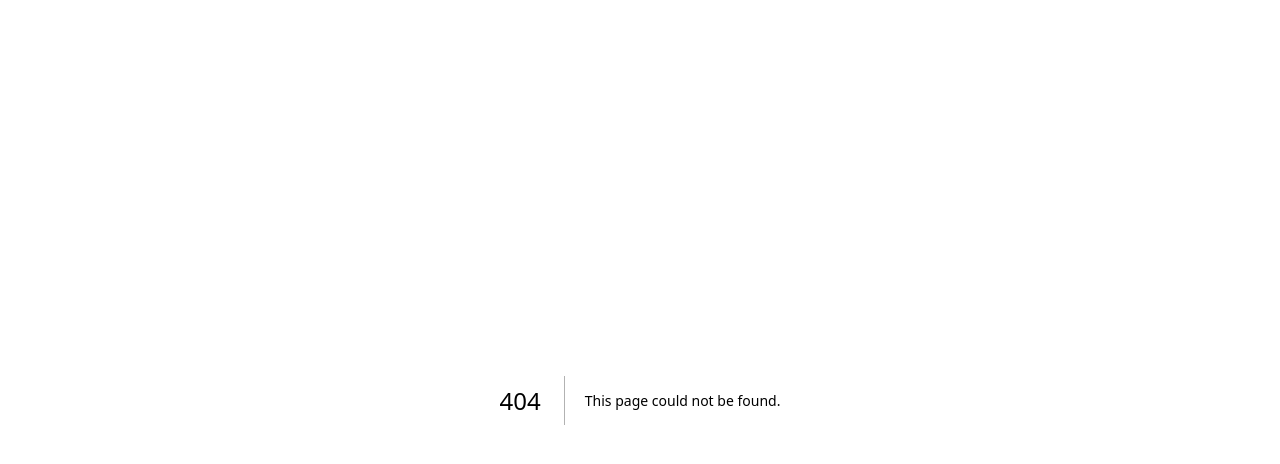
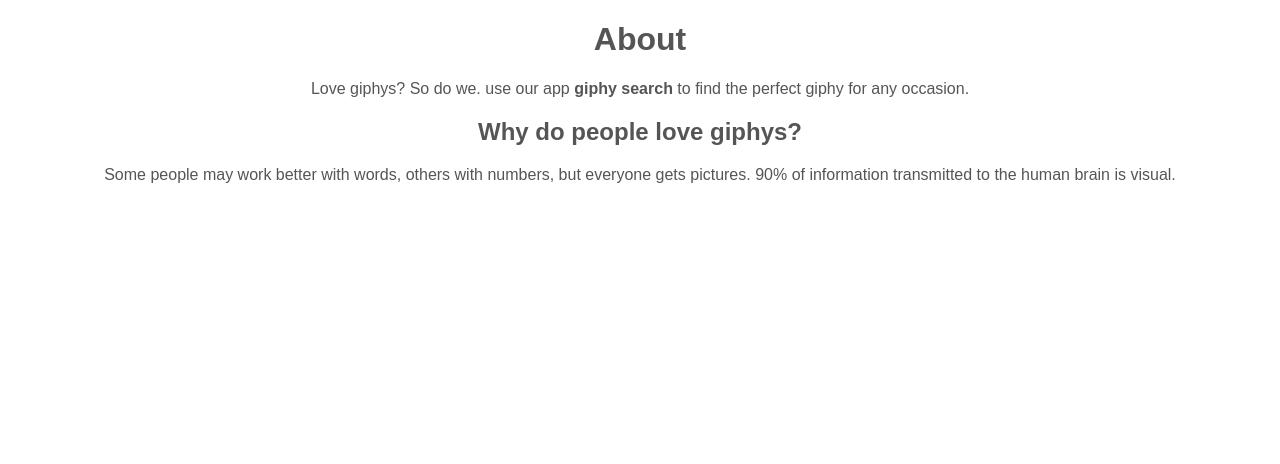
Before and after one commit to artikov/giphy-search, a Next.js app: page /about in a window 1280 px wide. Before the commit this address had no page. Shown: the top 464 px of the page. Built offline with nearby package versions, Linux system fonts and the light colour scheme.

Commit message:
Create about page

```diff
--- /dev/null
+++ b/pages/about.jsx
@@ -0,0 +1,25 @@
+import Head from "next/head";
+
+export default function About() {
+  return (
+    <div className="container">
+      <Head>
+        <title>Next Giphy App</title>
+        <link rel="stylesheet" href="/styles.css" />
+      </Head>
+      <h1>About</h1>
+      <p>
+        Love giphys? So do we. use our app <b>giphy search</b> to find the
+        perfect giphy for any occasion.
+      </p>
+
+      <h2>Why do people love giphys?</h2>
+
+      <p>
+        Some people may work better with words, others with numbers, but
+        everyone gets pictures. 90% of information transmitted to the human
+        brain is visual.
+      </p>
+    </div>
+  );
+}
--- a/public/styles.css
+++ b/public/styles.css
@@ -3,3 +3,9 @@ body {
   text-align: center;
   font-family: sans-serif;
 }
+
+.container {
+  max-width: 1200px;
+  margin: auto;
+  padding: 0px 40px;
+}
```
